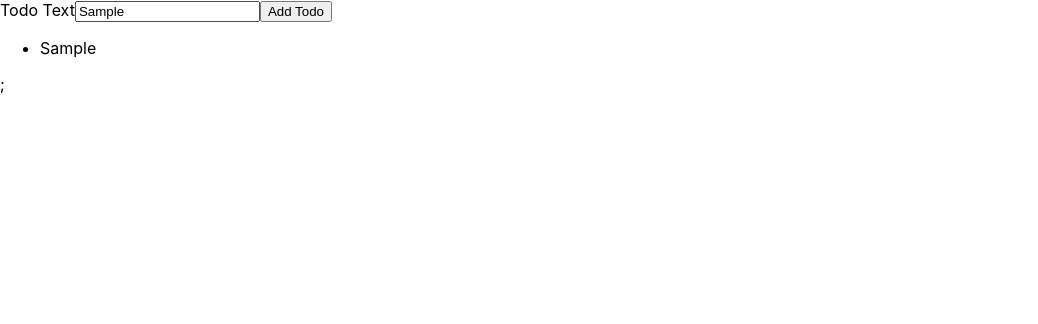
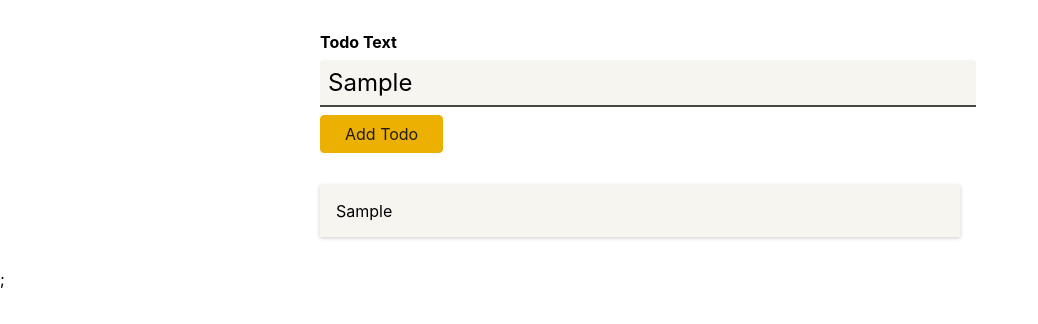
Before and after one commit to b334/react-typescript-todos, a React (Create React App) app: page / in a window 1280 px wide. Both pictures are taken after typing "Sample" into the empty fields and a click on the button "Add Todo". Shown: the top 324 px of the page, without its empty margins (0-1038 px from the left). Built offline with nearby package versions, Linux system fonts and the light colour scheme.

Commit message:
add styling

```diff
--- /dev/null
+++ b/src/components/NewTodo.module.css
@@ -0,0 +1,41 @@
+.form {
+  width: 40rem;
+  margin: 2rem auto;
+}
+
+.form label {
+  display: block;
+  font-weight: bold;
+  margin-bottom: 0.5rem;
+}
+
+.form input {
+  display: block;
+  width: 100%;
+  font: inherit;
+  font-size: 1.5rem;
+  padding: 0.5rem;
+  border-radius: 4px;
+  background-color: #f7f5ef;
+  border: none;
+  border-bottom: 2px solid #494844;
+  border-bottom-right-radius: 0;
+  border-bottom-left-radius: 0;
+  margin-bottom: 0.5rem;
+}
+
+.form button {
+  font: inherit;
+  background-color: #ebb002;
+  border: 1px solid #ebb002;
+  color: #201d0f;
+  padding: 0.5rem 1.5rem;
+  border-radius: 4px;
+  cursor: pointer;
+}
+
+.form button:hover,
+.form button:active {
+  background-color: #ebc002;
+  border-color: #ebc002;
+}
--- a/src/components/NewTodo.tsx
+++ b/src/components/NewTodo.tsx
@@ -1,4 +1,5 @@
 import { useRef } from "react";
+import classes from "./NewTodo.module.css";
 
 const NewTodo: React.FC<{ onAddTodo: (text: string) => void }> = (props) => {
   const inputRef = useRef<HTMLInputElement>(null);
@@ -13,7 +14,7 @@
     props.onAddTodo(enteredText);
   };
   return (
-    <form action="#" onSubmit={formSubmitHandler}>
+    <form action="#" onSubmit={formSubmitHandler} className={classes.form}>
       <label htmlFor="text">Todo Text</label>
       <input ref={inputRef} type="text" id="text" />
       <button>Add Todo</button>
--- /dev/null
+++ b/src/components/TodoItem.module.css
@@ -0,0 +1,6 @@
+.item {
+  margin: 1rem 0;
+  box-shadow: 0 1px 4px rgba(0, 0, 0, 0.2);
+  padding: 1rem;
+  background-color: #f7f5ef;
+}
--- a/src/components/TodoItem.tsx
+++ b/src/components/TodoItem.tsx
@@ -1,5 +1,6 @@
+import classes from "./TodoItem.module.css";
 const TodoItem: React.FC<{ text: string }> = (props) => {
-  return <li>{props.text}</li>;
+  return <li className={classes.item}>{props.text}</li>;
 };
 
 export default TodoItem;
--- /dev/null
+++ b/src/components/Todos.module.css
@@ -0,0 +1,6 @@
+.todos {
+  list-style: none;
+  margin: 2rem auto;
+  padding: 0;
+  width: 40rem;
+}
--- a/src/components/Todos.tsx
+++ b/src/components/Todos.tsx
@@ -1,9 +1,10 @@
 import React from "react";
 import Todo from "../models/todo";
 import TodoItem from "./TodoItem";
+import classes from "./Todos.module.css";
 const Todos: React.FC<{ items: Todo[] }> = (props) => {
   return (
-    <ul>
+    <ul className={classes.todos}>
       {props.items.map((item) => (
         <TodoItem key={item.id} text={item.text} />
       ))}
```
